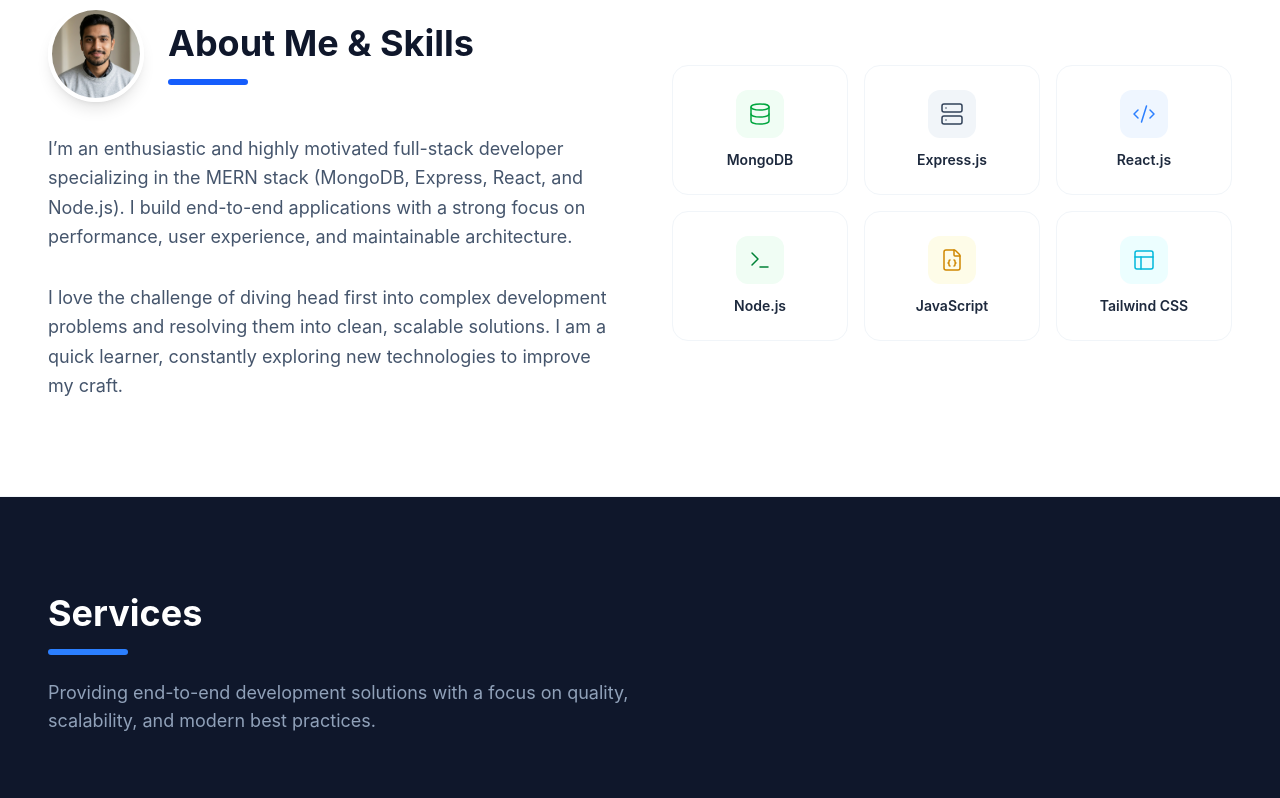
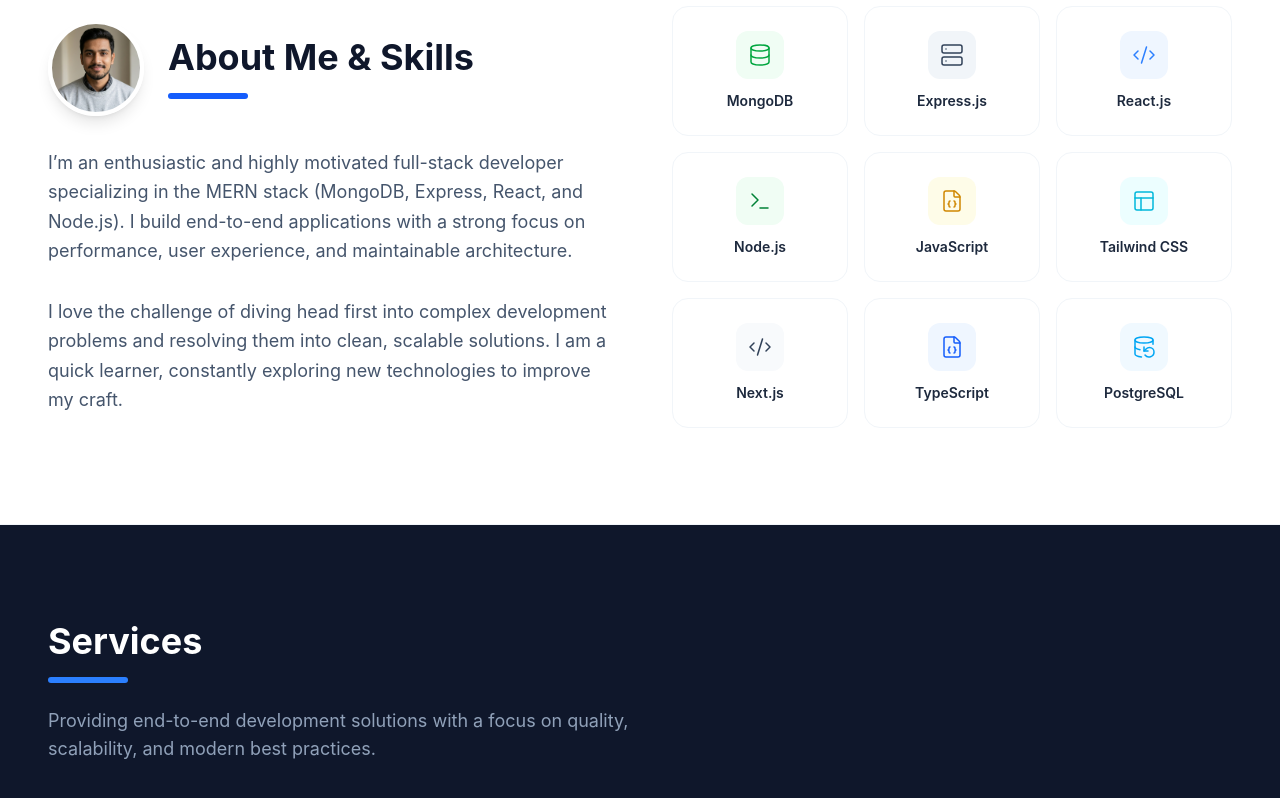
Before and after one commit to rebel600/portfolio, a React (Vite) app: page / in a window 1280 px wide. Shown: the part 891-1689 px from the top of the page. Built offline with nearby package versions, Linux system fonts and the light colour scheme.

Commit message:
about page changes

```diff
--- a/src/pages/about/index.tsx
+++ b/src/pages/about/index.tsx
@@ -5,6 +5,7 @@ import {
   Layout,
   Terminal,
   FileJson,
+  DatabaseBackup,
 } from "lucide-react";
 import developerImage from "@/assets/developerImage.png";
 
@@ -81,6 +82,24 @@ const About = () => {
                 color: "text-cyan-500",
                 bg: "bg-cyan-50",
               },
+              {
+                name: "Next.js",
+                icon: Code2,
+                color: "text-slate-700",
+                bg: "bg-slate-50",
+              },
+              {
+                name: "TypeScript",
+                icon: FileJson,
+                color: "text-blue-600",
+                bg: "bg-blue-50",
+              },
+              {
+                name: "PostgreSQL",
+                icon: DatabaseBackup,
+                color: "text-sky-500",
+                bg: "bg-sky-50",
+              },
             ].map((skill, index) => (
               <div
                 key={index}
```
